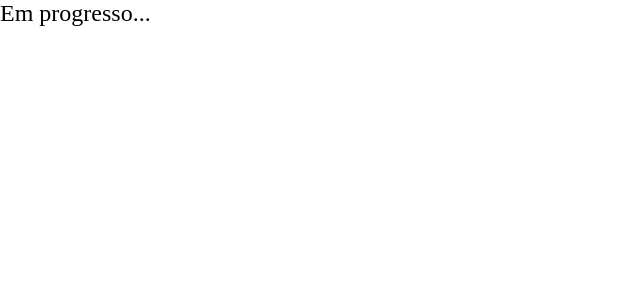
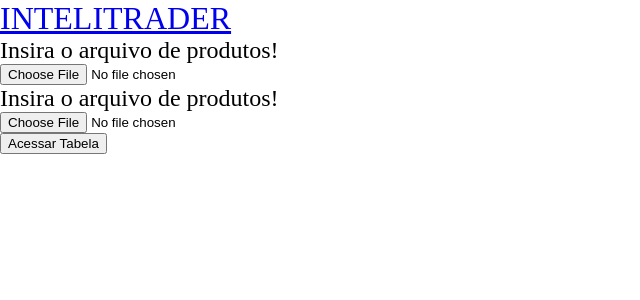
Before and after one commit to intelitrader/quero-ser, a React (Create React App) app: page / in a window 1280 px wide. Shown: the top 300 px of the page, without its empty margins (0-640 px from the left). Built offline with nearby package versions, Linux system fonts and the light colour scheme.

Commit message:
[fix & feat]: corrige os erros do package.json e inicia implementação da estrutura html inicial da pagina

```diff
--- a/src/App.js
+++ b/src/App.js
@@ -1,8 +1,16 @@
+import React from 'react';
+import { BrowserRouter, Route, Switch } from 'react-router-dom';
+import Home from './Pages/Home';
+import Table from './Pages/Table';
+
 function App() {
   return (
-    <main className="App">
-      <h2>Em progresso...</h2>
-    </main>
+    <BrowserRouter>
+      <Switch>
+        <Route exact path="/" component={ Home } />
+        <Route exact path="/table" component={ Table } />
+      </Switch>
+    </BrowserRouter>
   );
 }
 
--- /dev/null
+++ b/src/Pages/Home.jsx
@@ -0,0 +1,24 @@
+import React from 'react';
+import { Link, useHistory } from 'react-router-dom';
+
+function Home() {
+  const history = useHistory()
+  return(
+    <main>
+      <header>
+        <Link to="/"><h1>INTELITRADER</h1></Link>
+      </header>
+      <div>
+        <h2>Insira o arquivo de produtos!</h2>
+        <input type="file" accept="text/plain" className="input-produtos" />
+      </div>
+      <div>
+        <h2>Insira o arquivo de produtos!</h2>
+        <input type="file" accept="text/plain" className="input-vendas" />
+      </div>
+      <button onClick={ () => history.push('/table') }>Acessar Tabela</button>
+    </main>
+  );
+};
+
+export default Home;
--- /dev/null
+++ b/src/Pages/Table.jsx
@@ -0,0 +1,15 @@
+import React from 'react';
+import { Link } from 'react-router-dom';
+
+function Table() {
+  return(
+    <main>
+      <header>
+        <Link to="/"><h1>INTELITRADER</h1></Link>
+      </header>
+      <h2>Table Page</h2>
+    </main>
+  );
+};
+
+export default Table;
```
Also changed, not shown: package.json (+14 -8 lines), src/index.js (line endings or trailing spaces), 1 other file (tests, documents, lock files or other folders).
